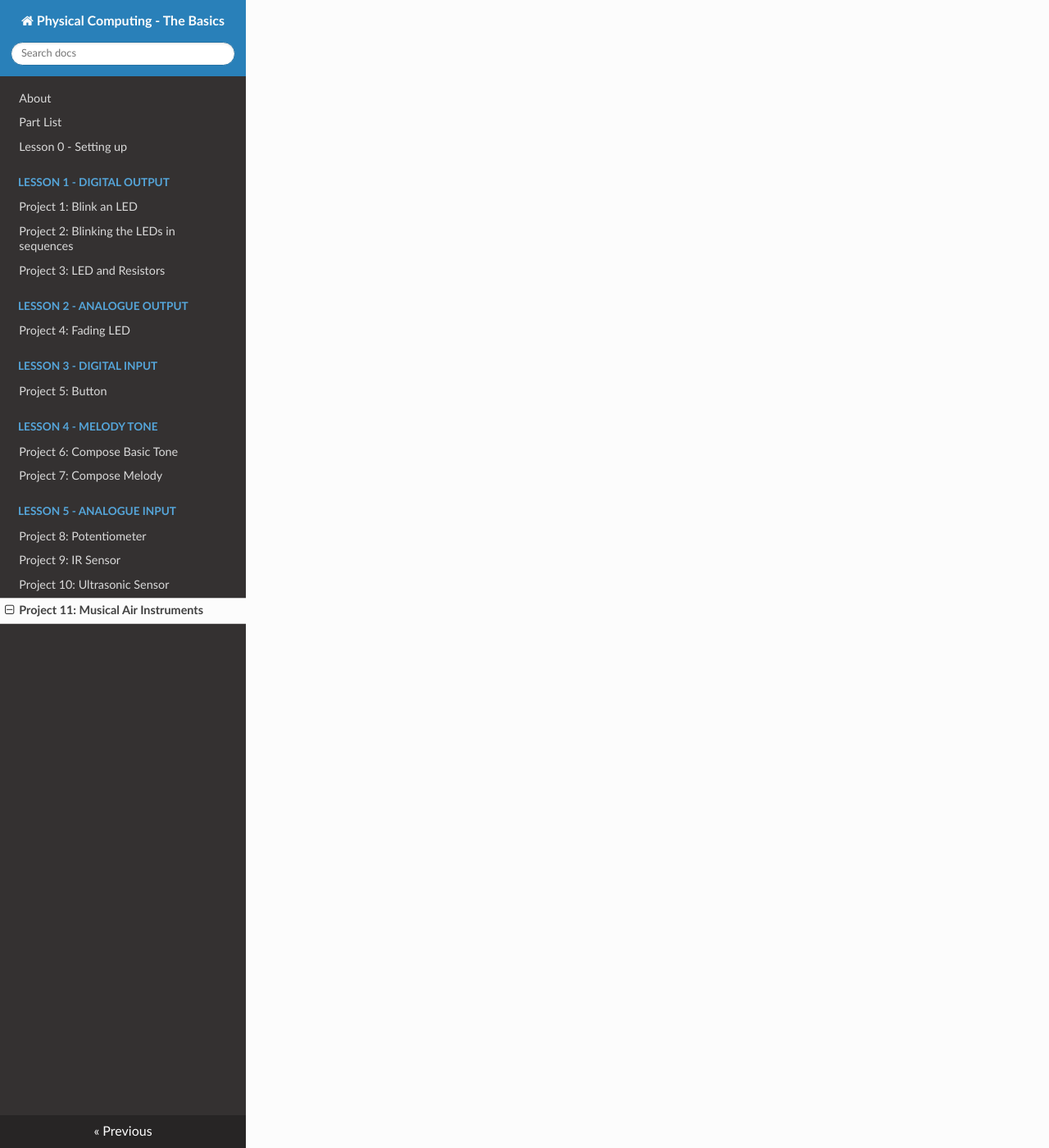
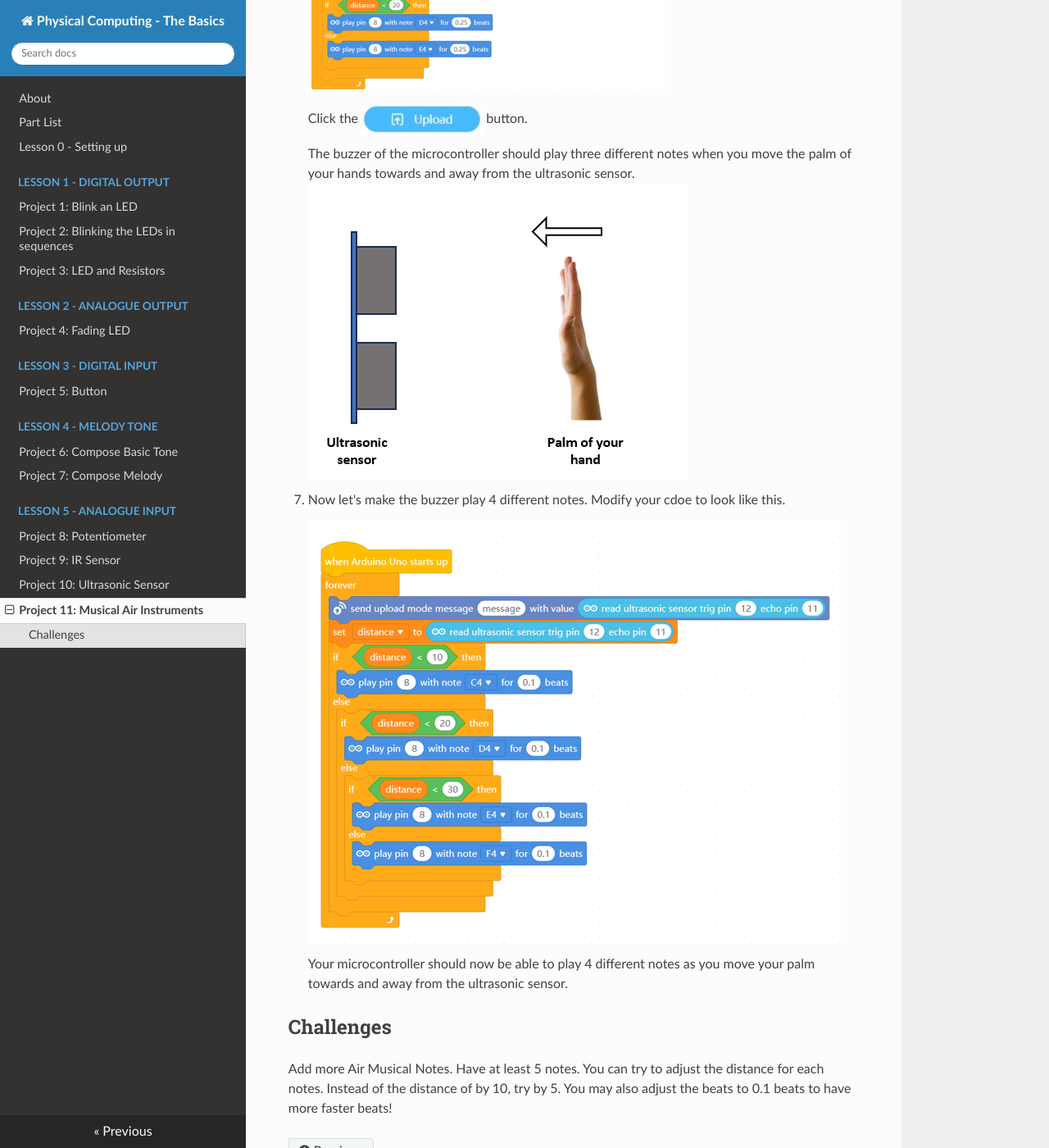
Before and after one commit to rianlian7/pc_unit1_basics, an MkDocs documentation site: the page built from docs/pc_u1_project11.md, in a window 1280 px wide and 1400 px high, scrolled down 3183 px. Shown: the whole window at 82% size. Built offline with MkDocs 1.6.1, drawn with Linux system fonts in a browser that asks for light colours; nearby versions of some CDN libraries; some of the changed text lies outside the part shown.

Commit message:
added project 10 and 11

```diff
--- a/docs/pc_u1_project11.md
+++ b/docs/pc_u1_project11.md
@@ -1 +1,72 @@
 # Project 11: Musical Air Instruments
+
+Objective: To program the microcontroller to read value from an ultrasonic sensor to detect distances and play different sound based on the distance.
+
+Before we begin, switch to **Upload Mode**
+
+![](images/toggle_UploadMode.jpg)
+
+You may use the same circuit and code from the previous project.
+
+1. Make sure to double-check your wiring before you begin.
+    - VCC  ➡️  5V
+    - Trig ➡️  Digital Pin 12
+    - Echo ➡️  Digital Pin 11
+    - Gnd  ➡️  Gnd
+
+    ![](images/p10_circuit.png)
+
+1. Make sure the buzzer is turned on.
+
+    ![](images/p6_switch.jpg)
+
+
+1. Similar to the previous project, write the following code in their respective section.
+
+    **Devices** section
+    ![](images/p11_code1.png)
+
+    **Sprites** section
+    ![](images/p11_code2.png)
+
+    We use this same code so that we can look at the distance as a reference.
+
+1. Switch to the **Devices** section.
+
+    Create a variable named "distance". If you already have this variable from the previous project, you can reuse that instead.
+
+    ![](images/p11_showVariable.png)
+
+1. Then modify your code to look like this.
+
+    ![](images/p11_code3.png)
+
+    Click the ![upload](images/btnUpload.jpg) button.
+
+    Try to move the palm of your hand close to the ultrasonic sensor and far from it.
+    ![](images/testUltrasonic.png)
+
+    Does your microcontroller play different notes?
+
+    If not, check your code or wiring.
+
+1. Now we will add more notes. Modify your code to this.
+
+    ![](images/p11_code4.png)
+
+    Click the ![upload](images/btnUpload.jpg) button.
+
+    The buzzer of the microcontroller should play three different notes when you move the palm of your hands towards and away from the ultrasonic sensor.
+    ![](images/testUltrasonic.png)
+
+
+1. Now let's make the buzzer play 4 different notes. Modify your cdoe to look like this.
+
+    ![](images/p11_code5.png)
+
+
+    Your microcontroller should now be able to play 4 different notes as you move your palm towards and away from the ultrasonic sensor.
+
+
+## Challenges
+Add more Air Musical Notes. Have at least 5 notes. You can try to adjust the distance for each notes. Instead of the distance of by 10, try by 5. You may also adjust the beats to 0.1 beats to have more faster beats!
```
Also changed, not shown: docs/pc_u1_project10.md (+101 -0 lines), docs/images/btn_extension.png (added), docs/images/testUltrasonic.png (added), site/images/btn_extension.png (added), site/images/testUltrasonic.png (added), site/index.html, site/pc_u1_project10/index.html, site/pc_u1_project11/index.html, site/search/search_index.json, 1 other file.
